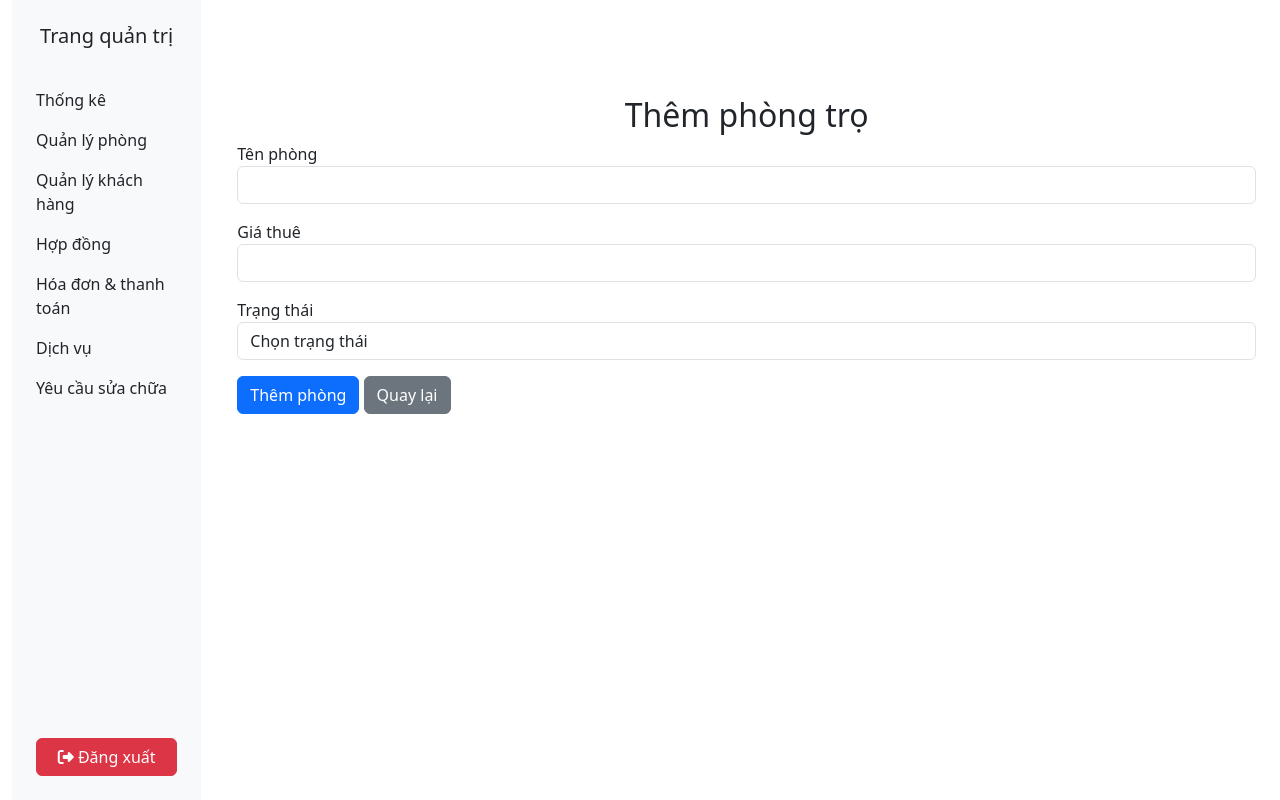
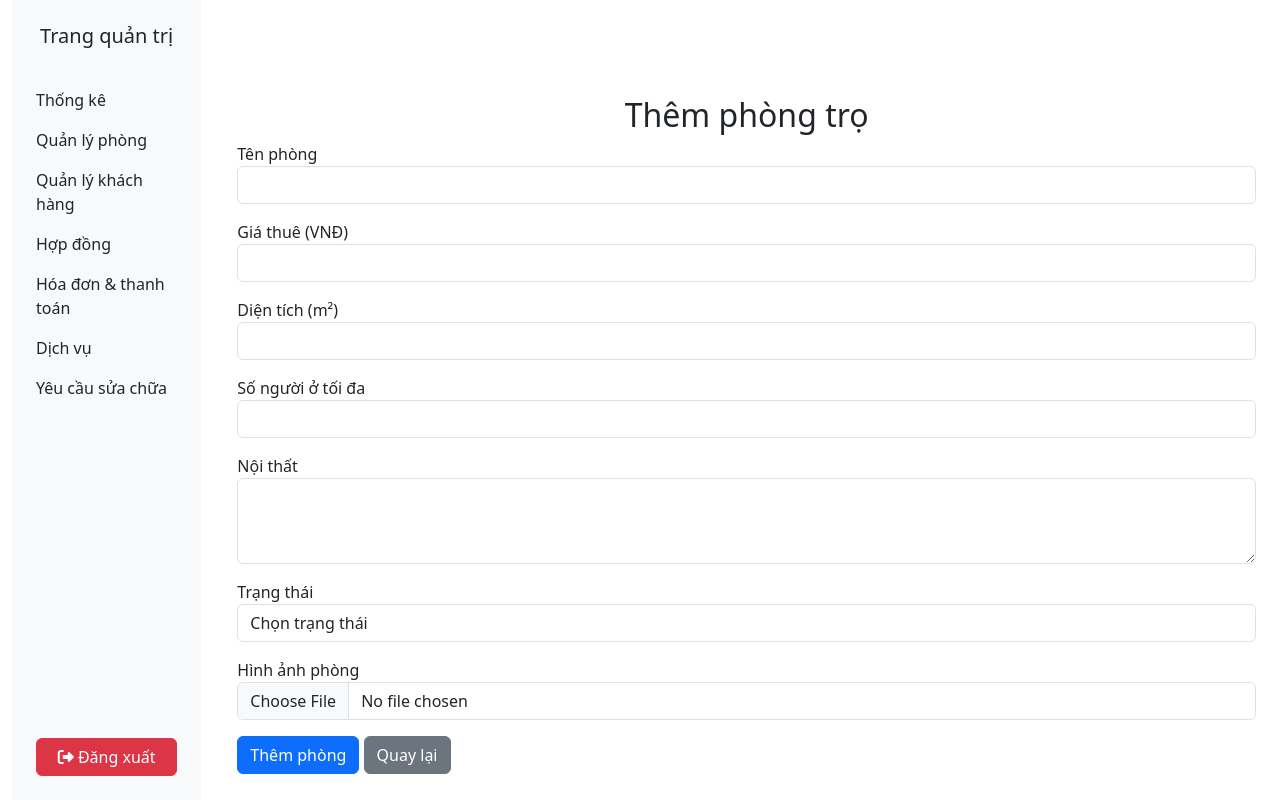
Before and after one commit to limbanga/boarding_house_management, a PHP site: page /room/create in a window 1280 px wide. Run offline with PHP 8.4, Linux system fonts and the light colour scheme.

Commit message:
Refactor RoomController: enhance room update functionality with validation, error handling, and image upload support; update create view for better user feedback

```diff
--- a/app/controllers/RoomController.php
+++ b/app/controllers/RoomController.php
@@ -1,19 +1,23 @@
 <?php
 require_once __DIR__ . '/../models/RoomModel.php';
 
-class RoomController {
+class RoomController
+{
     private $roomModel;
 
-    public function __construct() {
+    public function __construct()
+    {
         $this->roomModel = new RoomModel();
     }
 
-    public function index() {
+    public function index()
+    {
         $rooms = $this->roomModel->getAllRooms();
         include __DIR__ . '/../views/rooms/index.php';
     }
 
-    public function create() {
+    public function create()
+    {
         if ($_SERVER["REQUEST_METHOD"] === "POST") {
             $this->roomModel->addRoom([
                 'name' => $_POST['name'],
@@ -25,23 +29,115 @@ class RoomController {
         include __DIR__ . '/../views/rooms/create.php';
     }
 
-    public function update() {
+    public function update()
+    {
         if ($_SERVER["REQUEST_METHOD"] === "POST") {
-            $id = $_POST['id'];
-            $name = $_POST['name'];
+            $id = $_GET['id'];
+            $name = trim($_POST['name']);
             $price = $_POST['price'];
+            $area = $_POST['area'];
+            $max_people = $_POST['max_people'];
+            $furniture = trim($_POST['furniture']);
             $status = $_POST['status'];
-            $this->roomModel->updateRoom($id, $name, $price, $status);
-            echo json_encode(["success" => true]);
+            $errors = [];
+
+            // 🛠 Kiểm tra dữ liệu nhập vào
+            if (empty($name)) {
+                $errors[] = "Tên phòng không được để trống.";
+            } elseif (strlen($name) > 50) {
+                $errors[] = "Tên phòng không được vượt quá 50 ký tự.";
+            }
+
+            if (!is_numeric($price) || $price <= 0) {
+                $errors[] = "Giá thuê phải là số dương.";
+            }
+
+            if (!is_numeric($area) || $area <= 0) {
+                $errors[] = "Diện tích phải là số dương.";
+            }
+
+            if (!is_numeric($max_people) || $max_people <= 0) {
+                $errors[] = "Số người ở tối đa phải là số nguyên dương.";
+            }
+
+            // if (!in_array($status, [0, 1, 2])) {
+            //     $errors[] = "Trạng thái không hợp lệ.";
+            // }
+
+            // 🛠 Kiểm tra file ảnh (nếu có tải lên)
+            if (!empty($_FILES['image']['name'])) {
+                $allowedExtensions = ['jpg', 'jpeg', 'png', 'gif'];
+                $fileExtension = strtolower(pathinfo($_FILES['image']['name'], PATHINFO_EXTENSION));
+
+                if (!in_array($fileExtension, $allowedExtensions)) {
+                    $errors[] = "Chỉ chấp nhận ảnh JPG, JPEG, PNG, GIF.";
+                }
+
+                if ($_FILES['image']['size'] > 2 * 1024 * 1024) { // 2MB
+                    $errors[] = "Kích thước ảnh không được vượt quá 2MB.";
+                }
+            }
+
+            // Nếu có lỗi, hiển thị thông báo
+            if (!empty($errors)) {
+                $_SESSION['errors'] = $errors;
+                $room = [
+                    'name' => $name,
+                    'price' => $price,
+                    'area' => $area,
+                    'max_people' => $max_people,
+                    'furniture' => $furniture,
+                    'status' => $status
+                ];
+                include __DIR__ . '/../views/rooms/create.php';
+                exit;
+            }
+
+            // 🛠 Xử lý ảnh nếu có tải lên
+            if (!empty($_FILES['image']['name'])) {
+                $targetDir = "uploads/";
+                $imageName = time() . "_" . basename($_FILES["image"]["name"]);
+                $targetFilePath = $targetDir . $imageName;
+
+                if (move_uploaded_file($_FILES["image"]["tmp_name"], $targetFilePath)) {
+                    $image = $targetFilePath;
+                } else {
+                    $image = $_POST['existing_image'] ?? null;
+                }
+            } else {
+                $image = $_POST['existing_image'] ?? null;
+            }
+
+            // 🛠 Cập nhật dữ liệu
+            $this->roomModel->updateRoom(
+                $id,
+                [
+                    'name' => $name,
+                    'price' => $price,
+                    'area' => $area,
+                    'max_people' => $max_people,
+                    'furniture' => $furniture,
+                    'status' => $status,
+                    'image' => $image
+                ]
+            );
+
+            $_SESSION['success'] = "Cập nhật phòng thành công!";
+            header("Location: /room/index");
+            exit;
         }
 
+        // Lấy thông tin phòng từ DB
         $id = $_GET['id'];
         $room = $this->roomModel->getRoomById($id);
 
         include __DIR__ . '/../views/rooms/create.php';
     }
 
-    public function delete() {
+
+
+    public function delete()
+    {
         if ($_SERVER["REQUEST_METHOD"] === "POST") {
             $id = $_POST['id'];
             $this->roomModel->deleteRoom($id);
@@ -49,4 +145,3 @@ class RoomController {
         }
     }
 }
-?>
--- a/app/models/BaseModel.php
+++ b/app/models/BaseModel.php
@@ -49,6 +49,8 @@ class BaseModel
         $values[] = $id;
 
         $sql = "UPDATE $table SET $columns WHERE id = ?";
+        echo json_encode($data);
+        // die($sql);
         return $this->query($sql, $values);
     }
 
--- a/app/views/rooms/create.php
+++ b/app/views/rooms/create.php
@@ -1,31 +1,76 @@
 <?php
-$title = "Thêm phòng";
+$title = isset($room) ? "Chỉnh sửa phòng" : "Thêm phòng";
 
 // Nội dung của trang
 ob_start();
 ?>
 <div class="container mt-5">
-    <h2 class="text-center">Thêm phòng trọ</h2>
+    <h2 class="text-center"><?= isset($room) ? "Chỉnh sửa phòng" : "Thêm phòng trọ" ?></h2>
 
-    <form id="roomForm" method="POST">
+    <?php if (!empty($_SESSION['errors'])): ?>
+        <div class="alert alert-danger">
+            <ul>
+                <?php foreach ($_SESSION['errors'] as $error): ?>
+                    <li><?= htmlspecialchars($error) ?></li>
+                <?php endforeach; ?>
+            </ul>
+        </div>
+        <?php unset($_SESSION['errors']); ?>
+    <?php endif; ?>
+
+    <?php if (!empty($_SESSION['success'])): ?>
+        <div class="alert alert-success">
+            <?= htmlspecialchars($_SESSION['success']) ?>
+        </div>
+        <?php unset($_SESSION['success']); ?>
+    <?php endif; ?>
+
+    <form id="roomForm" method="POST" enctype="multipart/form-data">
         <div class="mb-3">
             <label>Tên phòng</label>
             <input type="text" class="form-control" name="name" required value="<?= $room['name'] ?? '' ?>">
         </div>
+
         <div class="mb-3">
-            <label>Giá thuê</label>
+            <label>Giá thuê (VNĐ)</label>
             <input type="number" class="form-control" name="price" required value="<?= $room['price'] ?? '' ?>">
         </div>
+
+        <div class="mb-3">
+            <label>Diện tích (m²)</label>
+            <input type="number" class="form-control" name="area" required value="<?= $room['area'] ?? '' ?>">
+        </div>
+
+        <div class="mb-3">
+            <label>Số người ở tối đa</label>
+            <input type="number" class="form-control" name="max_people" required value="<?= $room['max_people'] ?? '' ?>">
+        </div>
+
+        <div class="mb-3">
+            <label>Nội thất</label>
+            <textarea class="form-control" name="furniture" rows="3"><?= $room['furniture'] ?? '' ?></textarea>
+        </div>
+
         <div class="mb-3">
             <label>Trạng thái</label>
             <select class="form-control" name="status">
                 <option value="">Chọn trạng thái</option>
-                <option value="1" <?= isset($room['status']) && $room['status'] == 1 ? 'selected' : '' ?>>Đang thuê</option>
-                <option value="0" <?= isset($room['status']) && $room['status'] == 0 ? 'selected' : '' ?>>Trống</option>
+                <option value="dang_thue" <?= isset($room['status']) && $room['status'] == 1 ? 'selected' : '' ?>>Đang thuê</option>
+                <option value="trong" <?= isset($room['status']) && $room['status'] == 0 ? 'selected' : '' ?>>Trống</option>
+                <option value="dang_sua" <?= isset($room['status']) && $room['status'] == 2 ? 'selected' : '' ?>>Đang sửa chữa</option>
             </select>
         </div>
-        <button type="submit" class="btn btn-primary">Thêm phòng</button>
-        <a href="room_list.php" class="btn btn-secondary">Quay lại</a>
+
+        <div class="mb-3">
+            <label>Hình ảnh phòng</label>
+            <input type="file" class="form-control" name="image">
+            <?php if (!empty($room['image'])): ?>
+                <img src="<?= $room['image'] ?>" alt="Hình ảnh phòng" class="img-fluid mt-2" width="200">
+            <?php endif; ?>
+        </div>
+
+        <button type="submit" class="btn btn-primary"><?= isset($room) ? "Lưu thay đổi" : "Thêm phòng" ?></button>
+        <a href="/room/index" class="btn btn-secondary">Quay lại</a>
     </form>
 </div>
 <?php
--- a/app/views/rooms/index.php
+++ b/app/views/rooms/index.php
@@ -30,7 +30,7 @@ ob_start();
                     <td><?= $room['area']; ?> m²</td>
                     <td><?= $room['max_people']; ?></td>
                     <td>
-                        <a href="index.php?controller=room&action=edit&id=<?= $room['id']; ?>" class="btn btn-warning">Sửa</a>
+                        <a href="/room/update?id=<?= $room['id']; ?>" class="btn btn-warning">Sửa</a>
                         <a href="index.php?controller=room&action=delete&id=<?= $room['id']; ?>" class="btn btn-danger" onclick="return confirm('Bạn có chắc chắn?')">Xóa</a>
                     </td>
                 </tr>
```
